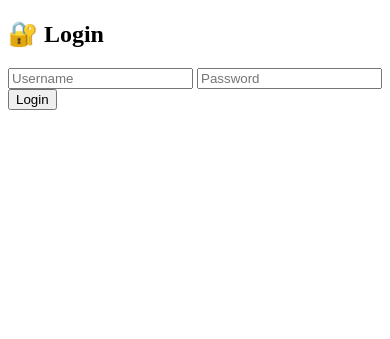
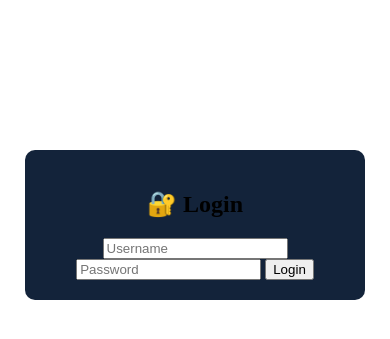
Before and after one commit to anubhavtomar32/Machine-Failure-Prediction1, a Flask app: page / in a window 390 px wide. Shown: the top 339 px of the page. Run offline with Flask 3, Linux system fonts and the light colour scheme; parts of the project's set-up code (start-up, migrations or seed data) failed here and were passed over.

Commit message:
Add styles for login box and responsive design

```diff
--- a/static/style.css
+++ b/static/style.css
@@ -18,7 +18,26 @@
     border-radius: 8px;
     animation: blink 1s infinite;
 }
+/* LOGIN */
+.login-box {
+    width: 300px;
+    margin: auto;
+    margin-top: 150px;
+    padding: 20px;
+    background: #13233a;
+    text-align: center;
+    border-radius: 10px;
+}
 
+/* RESPONSIVE */
+@media (max-width: 768px) {
+    .cards {
+        flex-direction: column;
+    }
+    .form-panel {
+        grid-template-columns: 1fr;
+    }
+}
 .hidden {
     display: none;
 }
```
